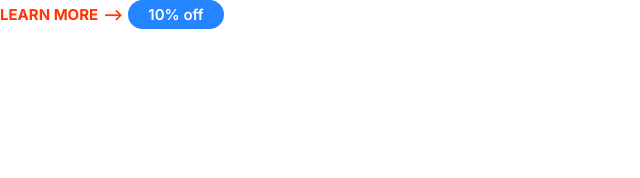
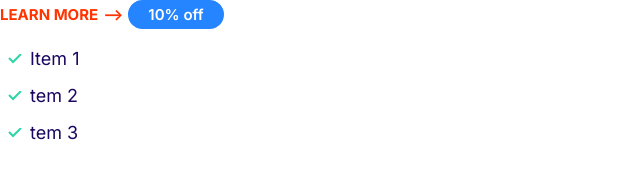
Before and after one commit to UcheEdeoga/Cloud-Landing-Page, a plain HTML site: page index.html in a window 1280 px wide. Shown: the whole page, without its empty margins (0-640 px from the left). Drawn offline with Linux system fonts and the light colour scheme.

Commit message:
Build lists component

```diff
--- a/css/style.css
+++ b/css/style.css
@@ -122,3 +122,32 @@ a {
     font-size: 1.2rem;
   }
 }
+
+/* lists */
+
+.list {
+  list-style: none;
+  padding-left: 0;
+  color: var(--color-headings);
+}
+
+.list--inline .list__item {
+  display: inline-block;
+  margin-right: 2rem;
+}
+
+.list--tick {
+  list-style-image: url(../images/tick.svg);
+  padding-left: 3rem;
+}
+
+.list--tick .list__item {
+  padding-left: 0.5rem;
+  margin-bottom: 1rem;
+}
+
+@media screen and (min-width: 1024px) {
+  .list--tick .list__item {
+    padding-left: 0;
+  }
+}
--- a/index.html
+++ b/index.html
@@ -14,4 +14,9 @@
 <body>
     <a href="#" class="link-arrow">Learn More</a>
     <span class="badge badge--primary">10% off</span>
+    <ul class="list list--tick">
+        <li class="list__item">Item 1</li>
+        <li class="list__item">tem 2</li>
+        <li class="list__item">tem 3</li>
+    </ul>
 </html>
```
Also changed, not shown: components/lists.html (added, +5 -0 lines), images/tick.svg (added).
